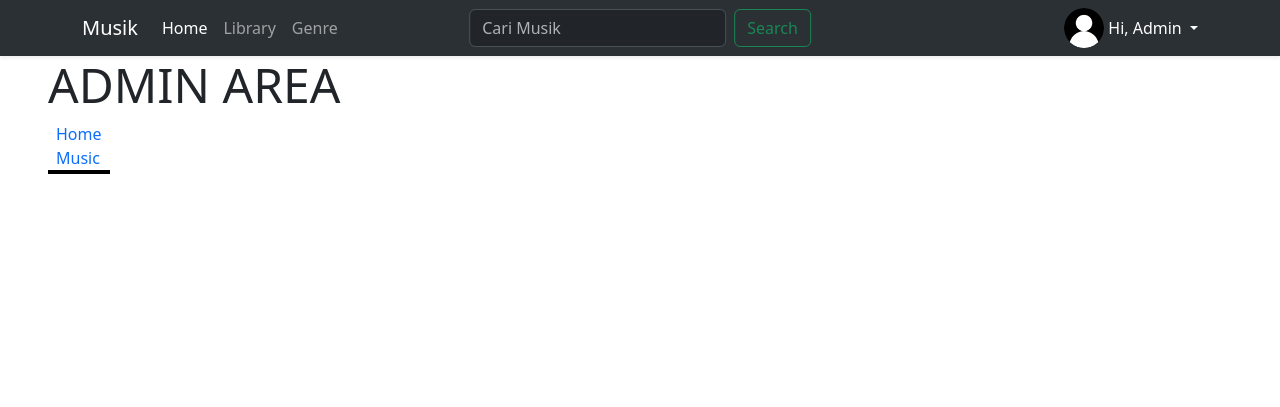
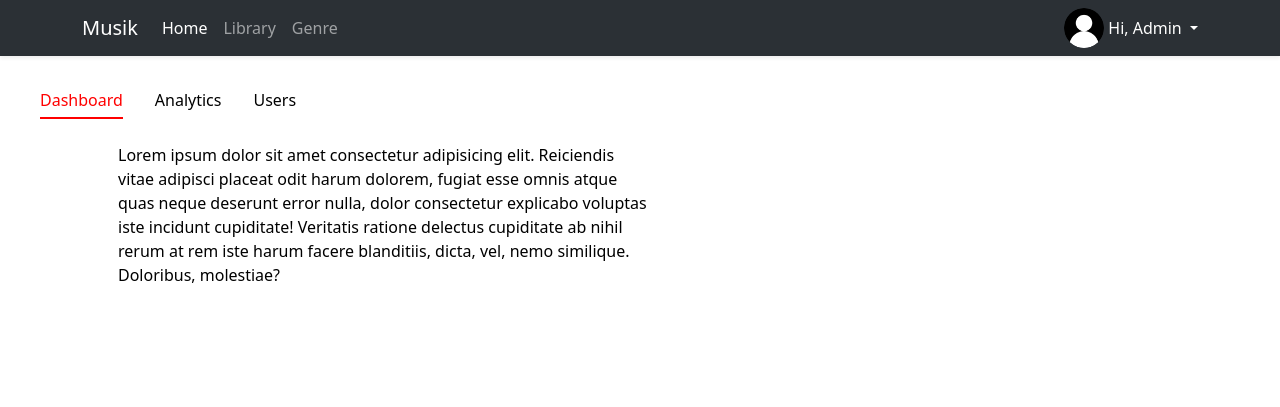
Before and after one commit to herdysh30/pw2023_223040164, a PHP site: page /admin.php in a window 1280 px wide. Shown: the top 407 px of the page. Run offline with PHP 8.4, Linux system fonts and the light colour scheme.

Commit message:
menambahkan halaman admin

```diff
--- a/tubes/admin.php
+++ b/tubes/admin.php
@@ -1,29 +1,26 @@
-<!doctype html>
+<!DOCTYPE html>
 <html lang="en">
-  <head>
-    <meta charset="utf-8">
+<head>
+<meta charset="utf-8">
     <meta name="viewport" content="width=device-width, initial-scale=1">
-    <title>Admin | Musik</title>
+    <title>Genre | Musik</title>
     <!-- JS Bootstrap -->
     <link href="https://cdn.jsdelivr.net/npm/bootstrap@5.3.0-alpha3/dist/css/bootstrap.min.css" rel="stylesheet" integrity="sha384-KK94CHFLLe+nY2dmCWGMq91rCGa5gtU4mk92HdvYe+M/SXH301p5ILy+dN9+nJOZ" crossorigin="anonymous">
     <link rel="stylesheet" href="https://cdn.jsdelivr.net/npm/bootstrap-icons@1.10.5/font/bootstrap-icons.css">
-    <script src="pause.js"></script>
-    <link href="https://unpkg.com/aos@2.3.1/dist/aos.css" rel="stylesheet">
     <link rel="stylesheet" href="css/admin.css">
-
-  </head>
+</head>
 <body id="home">
-    <!-- Navbar -->
-  <nav class="navbar navbar-expand-lg bg-body-tertiary shadow-sm fixed-top"data-bs-theme="dark">
+<!-- Navbar -->
+<nav class="navbar navbar-expand-lg bg-body-tertiary shadow-sm fixed-top"data-bs-theme="dark">
     <div class="container">
-      <a class="navbar-brand" href="#home">Musik</a>
+      <a class="navbar-brand" href="index.php">Musik</a>
         <button class="navbar-toggler" type="button" data-bs-toggle="collapse" data-bs-target="#navbarSupportedContent" aria-controls="navbarSupportedContent" aria-expanded="false" aria-label="Toggle navigation">
           <span class="navbar-toggler-icon"></span>
         </button>
       <div class="collapse navbar-collapse" id="navbarSupportedContent">
         <ul class="navbar-nav me-auto mb-2 mb-lg-0">
           <li class="nav-item">
-            <a class="nav-link active" aria-current="page" href="#home">Home</a>
+            <a class="nav-link active" aria-current="page" href="index.php">Home</a>
           </li>
           <li class="nav-item">
             <a class="nav-link" href="#">Library</a>
@@ -32,11 +29,6 @@
             <a class="nav-link" href="genre.php">Genre</a>
           </li>
         </ul>
-        <form class="d-flex position-absolute top-30 start-50 translate-middle-x" role="search">
-          <input class="form-control me-2" type="search" placeholder="Cari Musik" aria-label="Search">
-          <b utton class="btn btn-outline-success" type="submit">Search</b>
-        </form>
-
         <img class="rounded-circle ms-2" src="img/user.png" style="width:40px;height:40px">
         <li class="nav-item dropdown d-flex">
           <a class="nav-link dropdown-toggle text-white ms-1" href="#" role="button" data-bs-toggle="dropdown" aria-expanded="false">
@@ -53,19 +45,42 @@
     </div>
   </nav>
 <!-- Akhir Navbar -->
-<!-- Header -->
-<header>
-<section class="jumbotron p-5 mt-2">
-    <h1 class="display-5">ADMIN AREA</h1>
-    <div class="main-nav d-flex ">
-        <div class="menu">
-            <div class="nav-item-active mx-2"><a href="">Home</a></div>
-            <div class="nav-item mx-2"><a href="">Music</a></div>
+<div class="hero-area text-black pt-5 mt-2">
+	<div class="nav-spacer "></div>
+    <!-- List Menu -->
+		<ul class="hero-nav nav m-4 nav-pills mb-3 container" id="pills-tab" role="tablist">
+			<li class="nav-item" role="presentation">
+		        <button class="text-black nav-link active" id="pills-home-tab" data-bs-toggle="pill" data-bs-target="#pills-home" type="button" role="tab" aria-controls="pills-home" aria-selected="true">Dashboard</button>
+			</li>
+			<li class="nav-item" role="presentation">
+		        <button class="text-black nav-link" id="pills-profile-tab" data-bs-toggle="pill" data-bs-target="#pills-profile" type="button" role="tab" aria-controls="pills-profile" aria-selected="false">Analytics</button>
+			</li>
+			<li class="nav-item" role="presentation">
+			    <button class="text-black nav-link" id="pills-contact-tab" data-bs-toggle="pill" data-bs-target="#pills-contact" type="button" role="tab" aria-controls="pills-contact" aria-selected="false">Users</button>
+			</li>
+		</ul>
+        <!-- Menu 1 -->
+        <div class="tab-content" id="pills-tabContent">
+        <div class="tab-pane fade show active container" id="pills-home" role="tabpanel" aria-labelledby="pills-home-tab" tabindex="0">
+            <div class="m-1 ms-4 col-md-6 row align-items-center">
+                <p>Lorem ipsum dolor sit amet consectetur adipisicing elit. Reiciendis vitae adipisci placeat odit harum dolorem, fugiat esse omnis atque quas neque deserunt error nulla, dolor consectetur explicabo voluptas iste incidunt cupiditate! Veritatis ratione delectus cupiditate ab nihil rerum at rem iste harum facere blanditiis, dicta, vel, nemo similique. Doloribus, molestiae?</p>
+            </div>
+        </div>
+        <!-- Menu 2 -->
+        <div class="tab-pane fade container" id="pills-profile" role="tabpanel" aria-labelledby="pills-profile-tab" tabindex="0">
+            <div class="m-1 ms-4 col-md-6 row align-items-center">
+                <p>Lorem ipsum dolor sit amet consectetur adipisicing elit. Quisquam quas illo laborum! Officia iusto asperiores odio, ipsam porro repudiandae. Consequatur, distinctio magnam. Placeat, libero. Deleniti distinctio voluptatibus, placeat sequi voluptatem sapiente impedit voluptates itaque iusto non laudantium totam dolores nisi consequatur. Minus delectus, neque repellat ex ipsum error odio animi.</p>
+            </div>
+        </div>
+        <!-- Menu 3 -->
+        <div class="tab-pane fade container" id="pills-contact" role="tabpanel" aria-labelledby="pills-contact-tab" tabindex="0">
+            <div class="m-1 ms-4 col-md-6 row align-items-center">
+                <p>Lorem ipsum dolor sit amet consectetur adipisicing elit. Dolores temporibus deserunt voluptatibus itaque eum et, inventore assumenda eligendi dolorem ea quaerat provident quasi deleniti doloremque cupiditate iste architecto optio impedit ullam animi quis? Laudantium est natus labore consectetur rerum deleniti delectus, tempora nostrum inventore vitae? Illo sit pariatur architecto odit.</p>
+            </div>
+        </div>
         </div>
     </div>
-</section>
-<header>
-
-<!-- Header -->
+</div>
+  <script src="https://cdn.jsdelivr.net/npm/bootstrap@5.3.0-alpha3/dist/js/bootstrap.bundle.min.js"></script>
 </body>
 </html>
--- a/tubes/css/admin.css
+++ b/tubes/css/admin.css
@@ -1,6 +1,17 @@
-a:link {
-  text-decoration: none;
+.hero-nav .active {
+  color: red !important;
+  background-color: transparent !important;
 }
-.menu {
-  border-bottom: solid 4px black;
+
+.hero-nav .active::after {
+  content: "";
+  background-color: red;
+  height: 2px;
+  display: block;
+  margin-top: 5px;
 }
+.hero-area {
+  min-height: 400px;
+  background-position: 20% 30%;
+  background-size: 100%;
+}
```
